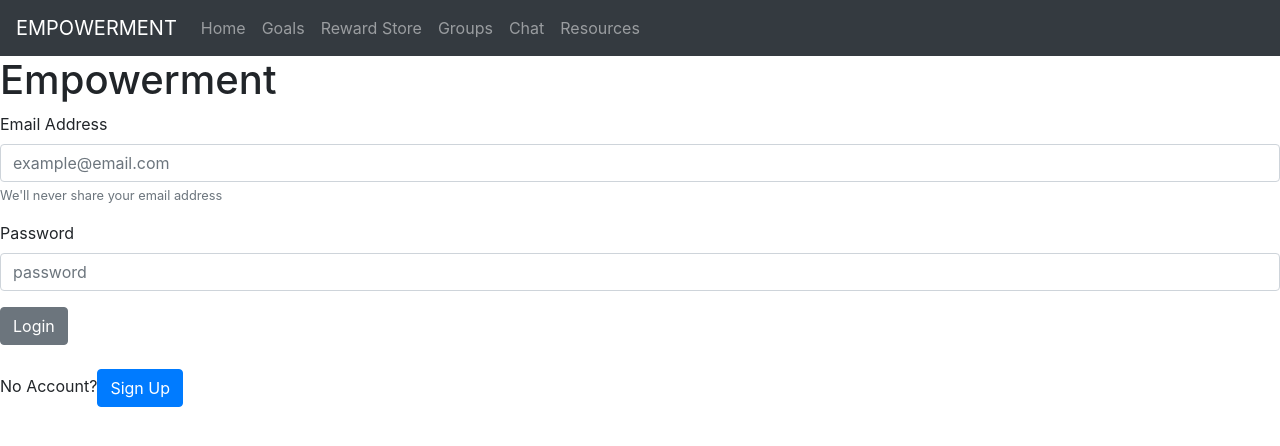
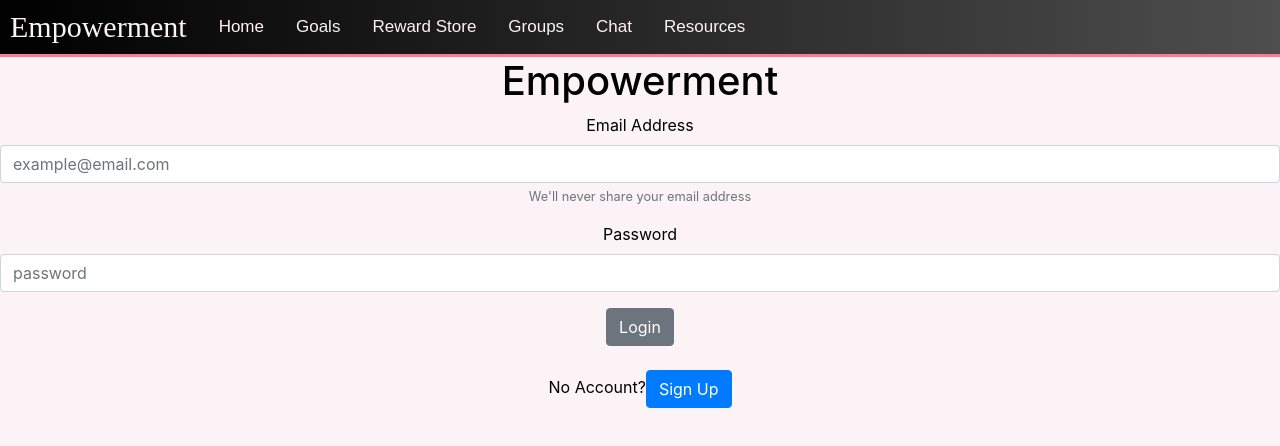
Before and after one commit to TabathaSlatton/Empower-Frontend, a React (Create React App) app: page / in a window 1280 px wide. Shown: the top 446 px of the page. Built offline with nearby package versions, Linux system fonts and the light colour scheme.

Commit message:
added and styled a navbar

```diff
--- a/src/App.css
+++ b/src/App.css
@@ -1,38 +1,41 @@
 .App {
   text-align: center;
+  background-color: #fbf3f5ff;
+  min-height: 100vh;
+  color: black;
 }
 
-.App-logo {
-  height: 40vmin;
-  pointer-events: none;
+/* ----- fonts ------ */
+
+@import url("https://fonts.googleapis.com/css2?family=Allan:wght@700&display=swap");
+@import url("https://fonts.googleapis.com/css2?family=Advent+Pro:wght@600&display=swap");
+
+/* ----- navbar ----- */
+
+#navbar {
+  background-image: linear-gradient(to right, rgb(0, 0, 0), rgb(78, 78, 78));
+  border-bottom: 3px solid #fe7896;
+  margin: 0;
+  padding: 0;
 }
 
-@media (prefers-reduced-motion: no-preference) {
-  .App-logo {
-    animation: App-logo-spin infinite 20s linear;
-  }
+#nav-brand {
+  color: #fbf3f5;
+  font-family: "Allan", cursive;
+  margin-left: 10px;
+  font-size: 30px;
+  padding: 0px;
 }
 
-.App-header {
-  background-color: #282c34;
-  min-height: 100vh;
-  display: flex;
-  flex-direction: column;
-  align-items: center;
-  justify-content: center;
-  font-size: calc(10px + 2vmin);
-  color: white;
+#nav-text {
+  color: #fbf3f5;
+  font-family: "Advent Pro", sans-serif;
+  text-align: center;
+  font-size: 17px;
+  padding: 14px 16px;
+  /* padding: 0px; */
 }
 
-.App-link {
-  color: #61dafb;
+#nav-text:hover {
+  background-color: #fe7896;
 }
-
-@keyframes App-logo-spin {
-  from {
-    transform: rotate(0deg);
-  }
-  to {
-    transform: rotate(360deg);
-  }
-}
--- a/src/App.js
+++ b/src/App.js
@@ -5,6 +5,7 @@ import Welcome from './components/Welcome';
 import Login from './components/Login';
 import Signup from './components/Signup';
 
+import './App.css';
 import 'bootstrap/dist/css/bootstrap.min.css';
 
 
@@ -38,10 +39,10 @@ class App extends Component {
 
   render() {
     return (
-    <>
+    <div className="App">
       <NavigationBar/>
       <main>{this.renderMainContainer()}</main>
-    </>
+    </div>
     );
   }
 
--- a/src/components/Navbar.js
+++ b/src/components/Navbar.js
@@ -3,15 +3,16 @@ import {Navbar, Nav} from 'react-bootstrap'
 
 function NavigationBar(){
     return (
-    <Navbar bg="dark" variant="dark" sticky="top">
-        <Navbar.Brand href="#">EMPOWERMENT</Navbar.Brand>
-        <Nav className="justify-content-end">
-            <Nav.Link href="#">Home</Nav.Link>
-            <Nav.Link href="#">Goals</Nav.Link>
-            <Nav.Link href="#">Reward Store</Nav.Link>
-            <Nav.Link href="#">Groups</Nav.Link>
-            <Nav.Link href="#">Chat</Nav.Link>
-            <Nav.Link href="#">Resources</Nav.Link>
+    <Navbar sticky="top" id="navbar">
+    {/* style={{ backgroundColor: "red"}} */}
+        <Navbar.Brand href="#" id="nav-brand">Empowerment</Navbar.Brand>
+        <Nav className="justify-content-end" >
+            <Nav.Link href="#" id="nav-text" >Home</Nav.Link>
+            <Nav.Link href="#" id="nav-text" >Goals</Nav.Link>
+            <Nav.Link href="#" id="nav-text" >Reward Store</Nav.Link>
+            <Nav.Link href="#" id="nav-text" >Groups</Nav.Link>
+            <Nav.Link href="#" id="nav-text" >Chat</Nav.Link>
+            <Nav.Link href="#" id="nav-text" >Resources</Nav.Link>
         </Nav>
         {/* <Form inline>
         <FormControl type="text" placeholder="Search" className="mr-sm-2" />
```
Also changed, not shown: 1 other file (tests, documents, lock files or other folders).
